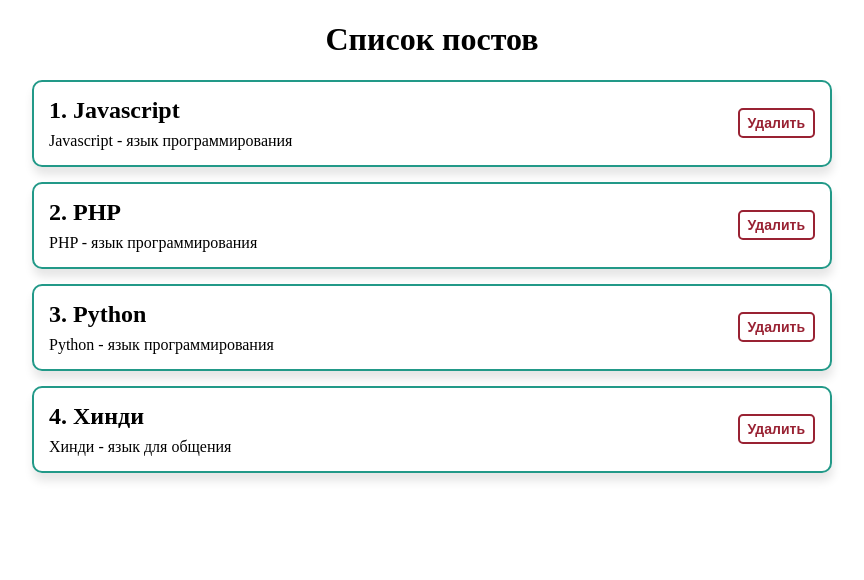
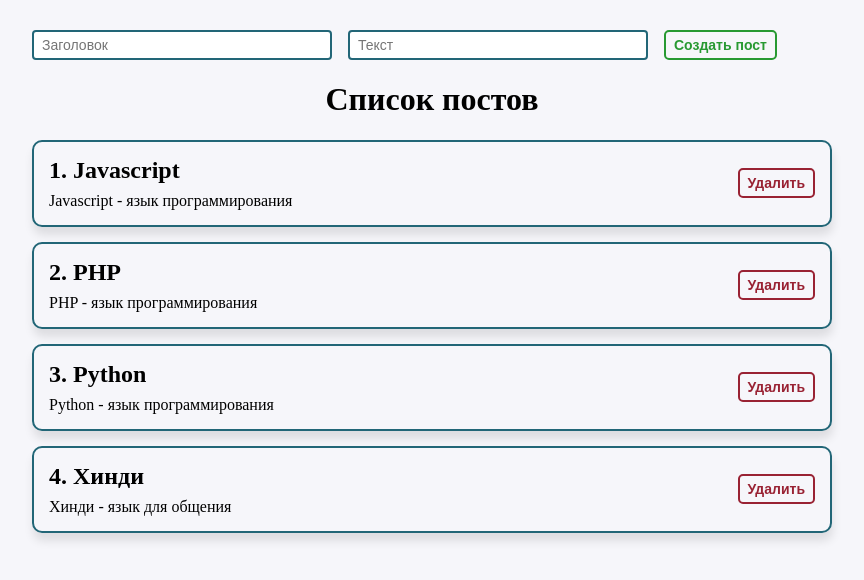
Before and after one commit to YuryDemidov/pumpkin-posts, a React (Create React App) app: page / in a window 1280 px wide. Shown: the top 580 px of the page, without its empty margins (208-1072 px from the left). Built offline with nearby package versions, Linux system fonts and the light colour scheme.

Commit message:
Creation of new posts

```diff
--- a/package.json
+++ b/package.json
@@ -34,5 +34,9 @@
       "last 1 firefox version",
       "last 1 safari version"
     ]
+  },
+  "devDependencies": {
+    "classnames": "^2.3.1",
+    "sass": "^1.43.2"
   }
 }
--- a/src/App.js
+++ b/src/App.js
@@ -1,7 +1,8 @@
 import React, { useState } from 'react'
 
-import PostsList from './components/PostsList';
-import './styles/App.css'
+import PostsList from './components/PostsList'
+import PostForm from './components/PostForm'
+import './styles/App.scss'
 
 function App() {
   const [posts, setPosts] = useState([
@@ -9,13 +10,14 @@ function App() {
     {id: 12, title: 'PHP', text: 'PHP - язык программирования'},
     {id: 33, title: 'Python', text: 'Python - язык программирования'},
     {id: 124, title: 'Хинди', text: 'Хинди - язык для общения'}
-  ]);
+  ])
 
   return (
     <div className='App'>
+      <PostForm posts={posts} setPosts={setPosts} />
       <PostsList posts={posts} />
     </div>
-  );
+  )
 }
 
 export default App
--- /dev/null
+++ b/src/components/PostForm.jsx
@@ -0,0 +1,45 @@
+import React, { useState } from 'react';
+
+import Button from './UI/Button/Button';
+import Input from './UI/Input/Input';
+
+const PostForm = ({ posts, setPosts }) => {
+  const [post, setPost] = useState({
+    title: '',
+    text: ''
+  })
+
+  const addNewPost = (evt) => {
+    evt.preventDefault()
+    const newPost = {
+      ...post,
+      id: Date.now()
+    }
+    setPosts([...posts, newPost])
+    setPost({ title: '', text: '' })
+  }
+
+  return (
+    <form className='post__form'>
+      <Input
+        className='post__input'
+        type='text'
+        value={post.title}
+        placeholder='Заголовок'
+        aria-label='Заголовок вашего поста'
+        onChange={evt => setPost({ ...post, title: evt.target.value })}
+      />
+      <Input
+        className='post__input'
+        type='text'
+        value={post.text}
+        placeholder='Текст'
+        aria-label='Текст вашего поста'
+        onChange={evt => setPost({ ...post, text: evt.target.value })}
+      />
+      <Button buttonType='success' isSubmitter onClick={addNewPost}>Создать пост</Button>
+    </form>
+  );
+};
+
+export default PostForm;
--- a/src/components/PostItem.jsx
+++ b/src/components/PostItem.jsx
@@ -1,4 +1,6 @@
 import React from 'react'
+
+import Button from './UI/Button/Button';
 
 const PostItem = ({ post, number }) => {
   return (
@@ -8,7 +10,7 @@ const PostItem = ({ post, number }) => {
         <p className='post__text'>{post.text}</p>
       </div>
       <div className='post__buttons'>
-        <button className='post__remove-button' type='button'>Удалить</button>
+        <Button type='button' buttonType='danger'>Удалить</Button>
       </div>
     </div>
   )
--- a/src/components/UI/Button/Button.jsx
+++ b/src/components/UI/Button/Button.jsx
@@ -0,0 +1,14 @@
+import React from 'react'
+import cn from 'classnames'
+
+import classes from './Button.module.scss'
+
+const Button = ({ children, buttonType, isSubmitter, ...props }) => {
+  return (
+    <button className={cn(classes.button, classes[buttonType])} type={isSubmitter ? 'submit' : 'button'} {...props}>
+      {children}
+    </button>
+  )
+}
+
+export default Button
--- /dev/null
+++ b/src/components/UI/Button/Button.module.scss
@@ -0,0 +1,39 @@
+.button {
+  padding: 5px 8px;
+  font-weight: 700;
+  font-size: 14px;
+  background: none;
+  border-width: 2px;
+  border-style: solid;
+  border-radius: 5px;
+  cursor: pointer;
+  transition-property: background-color, color;
+  transition-duration: 0.3s;
+}
+
+.danger {
+  color: var(--danger);
+  border-color: var(--danger);
+
+  &:hover {
+    color: var(--light);
+    background-color: var(--danger);
+  }
+}
+
+.success {
+  color: var(--success);
+  border-color: var(--success);
+
+  &:hover {
+    color: var(--light);
+    background-color: var(--success);
+  }
+}
+
+.button:disabled {
+  color: var(--dark-dim);
+  background: none;
+  border-color: var(--dark-dim);
+  cursor: auto;
+}
--- a/src/components/UI/Input/Input.jsx
+++ b/src/components/UI/Input/Input.jsx
@@ -0,0 +1,12 @@
+import React from 'react'
+import cn from 'classnames'
+
+import classes from './Input.module.scss'
+
+const Input = ({ className, ...props }) => {
+  return (
+    <input className={cn(classes.input, className)} {...props} />
+  )
+}
+
+export default Input
--- /dev/null
+++ b/src/components/UI/Input/Input.module.scss
@@ -0,0 +1,8 @@
+.input {
+  max-width: 300px;
+  width: 100%;
+  padding: 4px 8px;
+  font-size: 14px;
+  border: 2px solid var(--main);
+  border-radius: 4px;
+}
--- a/src/styles/App.css
+++ /dev/null
@@ -1,59 +0,0 @@
-* {
-  box-sizing: border-box;
-}
-
-:root {
-  --danger: #992233;
-  --main: #229988;
-  --light-dim: rgba(0, 0, 0, 0.1);
-  --light: #fcfcfc;
-}
-
-html,
-body {
-  height: 100%;
-  margin: 0;
-}
-
-.App {
-  max-width: 800px;
-  margin: 0 auto;
-}
-
-.post {
-  display: flex;
-  justify-content: space-between;
-  align-items: center;
-  margin-top: 15px;
-  padding: 15px;
-  border: 2px solid var(--main);
-  border-radius: 10px;
-  box-shadow: 1px 8px 10px var(--light-dim);
-}
-
-.post__title,
-.post__text {
-  margin: 0;
-}
-
-.post__title {
-  margin-bottom: 8px;
-}
-
-.post__remove-button {
-  padding: 5px 8px;
-  font-weight: 700;
-  font-size: 14px;
-  color: var(--danger);
-  background: none;
-  border: 2px solid var(--danger);
-  border-radius: 5px;
-  cursor: pointer;
-  transition-property: background-color, color;
-  transition-duration: 0.3s;
-}
-
-.post__remove-button:hover {
-  color: var(--light);
-  background-color: var(--danger);
-}
--- /dev/null
+++ b/src/styles/App.scss
@@ -0,0 +1,56 @@
+* {
+  box-sizing: border-box;
+}
+
+:root {
+  --main: #226677;
+  --danger: #992233;
+  --success: #289932;
+  --light: #f6f6fa;
+  --dark-dim: rgba(0, 0, 0, 0.5);
+  --light-dim: rgba(0, 0, 0, 0.1);
+}
+
+html,
+body {
+  height: 100%;
+  margin: 0;
+}
+
+body {
+  background-color: var(--light);
+}
+
+.App {
+  max-width: 800px;
+  margin: 0 auto;
+  margin-top: 30px;
+}
+
+.post {
+  display: flex;
+  justify-content: space-between;
+  align-items: center;
+  margin-top: 15px;
+  padding: 15px;
+  border: 2px solid var(--main);
+  border-radius: 10px;
+  box-shadow: 1px 8px 10px var(--light-dim);
+
+  &__title,
+  &__text {
+    margin: 0;
+  }
+
+  &__title {
+    margin-bottom: 8px;
+  }
+
+  &__form {
+    display: flex;
+  }
+
+  &__input {
+    margin-right: 16px;
+  }
+}
```
Also changed, not shown: src/components/UI/Button/Button.module.css (deleted), src/components/UI/Input/Input.module.css (deleted), 1 other file (tests, documents, lock files or other folders).
